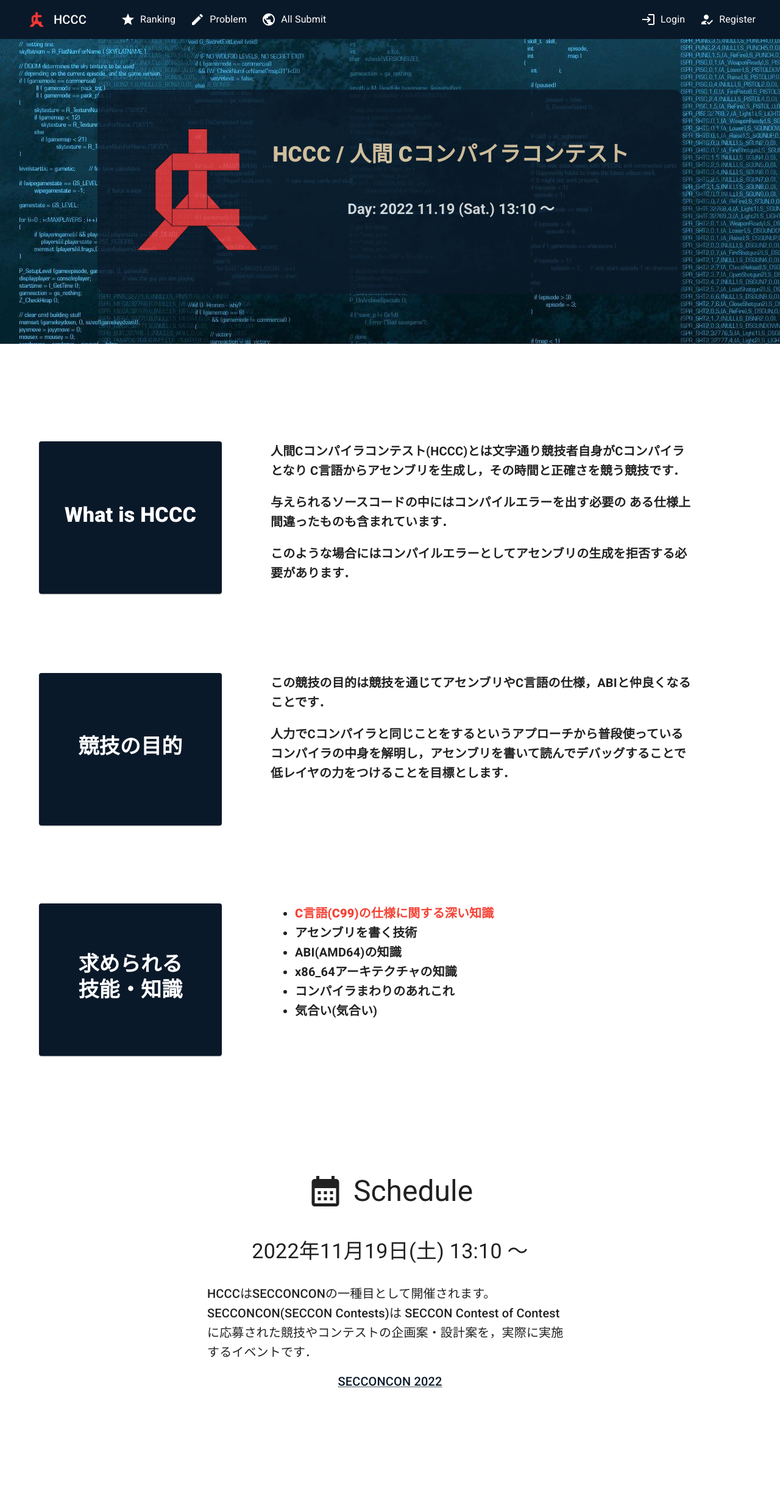
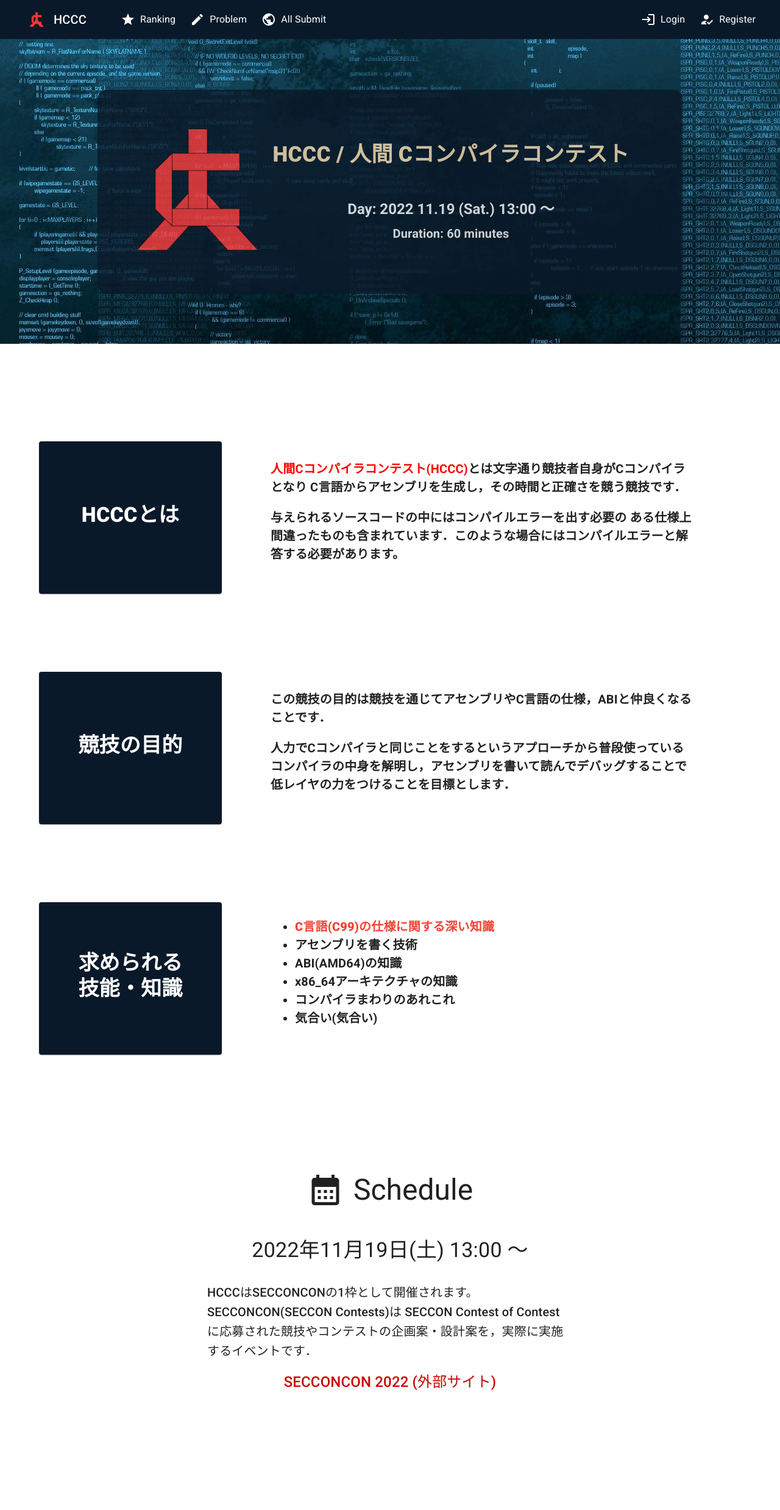
Before and after one commit to HumanCCompilerContest/Human-C-Compiler-Contest_frontend, a Next.js app: page / in a window 1280 px wide. Shown: the top 2477 px of the page at 61% size. Built offline with nearby package versions, Linux system fonts and the light colour scheme.

Commit message:
fix lint style

```diff
--- a/src/components/molecules/DiscriptionCard.tsx
+++ b/src/components/molecules/DiscriptionCard.tsx
@@ -13,6 +13,7 @@
     <Box
       sx={{
         display: 'flex',
+        alignItems: 'center',
         flexDirection: { xs: 'column', md: 'row' },
         ...sx,
       }}
@@ -46,9 +47,9 @@
       </Card>
 
       <Typography
-        variant='h6'
         component='div'
         sx={{
+          fontSize: '1.25rem',
           p: { xs: '3rem 2rem', md: '0 5rem' },
           fontWeight: '600',
         }}
--- a/src/components/organisms/home/MainVisual.tsx
+++ b/src/components/organisms/home/MainVisual.tsx
@@ -58,7 +58,19 @@
               maxWidth: '600px',
             }}
           >
-            Day: 2022 11.19 (Sat.) 13:10 〜
+            Day: 2022 11.19 (Sat.) 13:00 〜
+          </Typography>
+          <Typography
+            variant='h6'
+            component='div'
+            align='center'
+            sx={{
+              fontWeight: '700',
+              pt: '0.5rem',
+              maxWidth: '600px',
+            }}
+          >
+            Duration: 60 minutes
           </Typography>
         </Box>
       </Box>
--- a/src/components/organisms/home/Schedule.tsx
+++ b/src/components/organisms/home/Schedule.tsx
@@ -21,19 +21,25 @@
 
       <Box sx={{ width: { xs: '90%', md: '600px' }, m: '3rem auto' }}>
         <Typography variant='h4' align='center'>
-          2022年11月19日(土) 13:10 〜
+          2022年11月19日(土) 13:00 〜
         </Typography>
         <Typography variant='h6' sx={{ m: '2rem 0 1rem' }}>
-          HCCCはSECCONCONの一種目として開催されます。 SECCONCON(SECCON
-          Contests)は SECCON Contest of Contest
+          HCCCはSECCONCONの1枠として開催されます。 SECCONCON(SECCON Contests)は
+          SECCON Contest of Contest
           に応募された競技やコンテストの企画案・設計案を，実際に実施するイベントです．
         </Typography>
         <Typography align='center' variant='h6'>
           <Link
             href='https://www.seccon.jp/2022/seccon_contest/secconcon.html'
             target='_blank'
+            sx={{
+              fontSize: '1.5rem',
+              color: '#c00',
+              textDecoration: 'none',
+              '&:hover': { color: '#1b5e20', textDecoration: 'underline' },
+            }}
           >
-            SECCONCON 2022
+            SECCONCON 2022 (外部サイト)
           </Link>
         </Typography>
       </Box>
--- a/src/components/organisms/home/WhatHCCC.tsx
+++ b/src/components/organisms/home/WhatHCCC.tsx
@@ -9,17 +9,15 @@
 
 const WhatHCCC: FC<WhatHCCCProps> = ({ sx }) => {
   return (
-    <DiscriptionCard title='What is HCCC' sx={sx}>
+    <DiscriptionCard title='HCCCとは' sx={sx}>
       <p style={{ margin: 0 }}>
-        人間Cコンパイラコンテスト(HCCC)とは文字通り競技者自身がCコンパイラとなり
+        <span style={{ color: 'red' }}>人間Cコンパイラコンテスト(HCCC)</span>
+        とは文字通り競技者自身がCコンパイラとなり
         C言語からアセンブリを生成し，その時間と正確さを競う競技です．
       </p>
       <p>
         与えられるソースコードの中にはコンパイルエラーを出す必要の
-        ある仕様上間違ったものも含まれています．
-      </p>
-      <p>
-        このような場合にはコンパイルエラーとしてアセンブリの生成を拒否する必要があります．
+        ある仕様上間違ったものも含まれています．このような場合にはコンパイルエラーと解答する必要があります。
       </p>
     </DiscriptionCard>
   )
```
